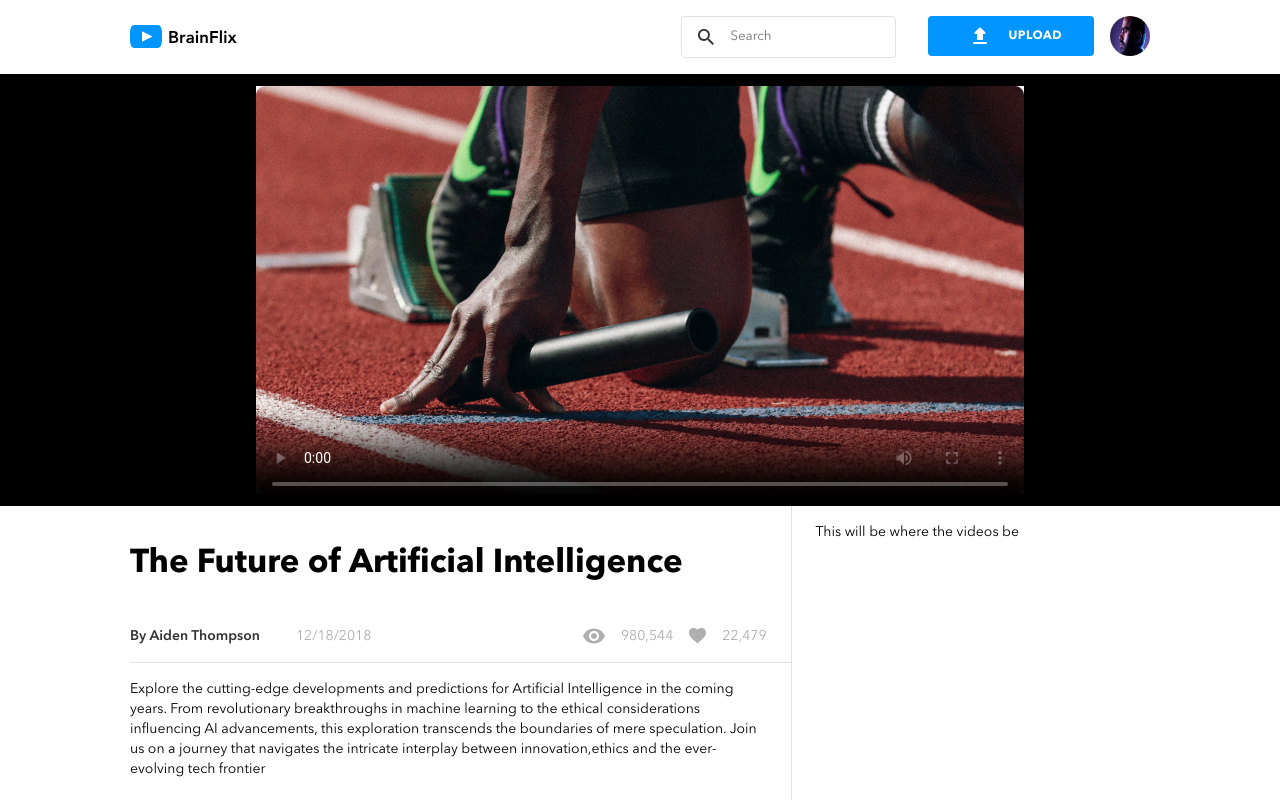
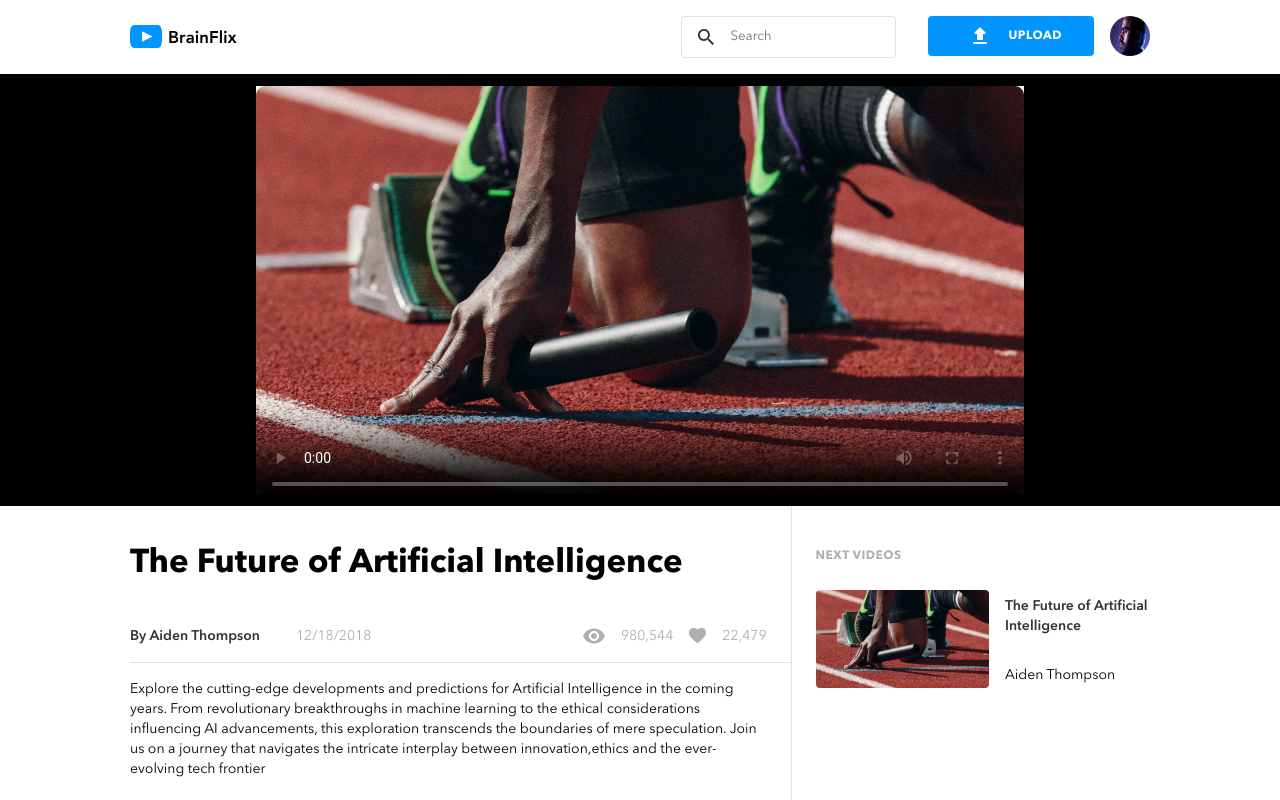
Before and after one commit to strawberrie68/michelle-wong-brainflix, a React (Vite) app: page / in a window 1280 px wide. Shown: the top 800 px of the page. Built offline with nearby package versions, Linux system fonts and the light colour scheme.

Commit message:
add: video card component to app and additional styling for recommend section

```diff
--- a/src/App.css
+++ b/src/App.css
@@ -269,6 +269,15 @@ body {
     flex-basis: 40%;
   }
 }
+.recommend__title {
+  color: #afafaf;
+  margin: 1rem 0;
+}
+@media screen and (min-width: 47.9375rem) {
+  .recommend__title {
+    margin: 1.5rem 0;
+  }
+}
 
 .comment__title {
   margin: 1.5rem 0;
--- a/src/App.jsx
+++ b/src/App.jsx
@@ -6,6 +6,7 @@ import likeIcon from "./assets/icons/likes.svg";
 import Comment from "./components/Comment/Comment";
 import Avatar from "./components/Avatar/Avatar.jsx";
 import Button from "./components/Button/Button.jsx";
+import VideoCard from "./components/VideoCard/VideoCard.jsx";
 
 function App() {
   return (
@@ -93,7 +94,8 @@ function App() {
             </section>
           </div>
           <aside className="recommend section-wrapper">
-            <p>This will be where the videos be</p>
+            <p className="recommend__title label-text">NEXT VIDEOS</p>
+            <VideoCard />
           </aside>
         </section>
       </main>
--- a/src/App.scss
+++ b/src/App.scss
@@ -94,6 +94,13 @@
   @include desktop {
     flex-basis: 40%;
   }
+  &__title {
+    color: $primary-gray;
+    margin: 1rem 0;
+    @include tablet {
+      margin: 1.5rem 0;
+    }
+  }
 }
 
 .comment {
```
